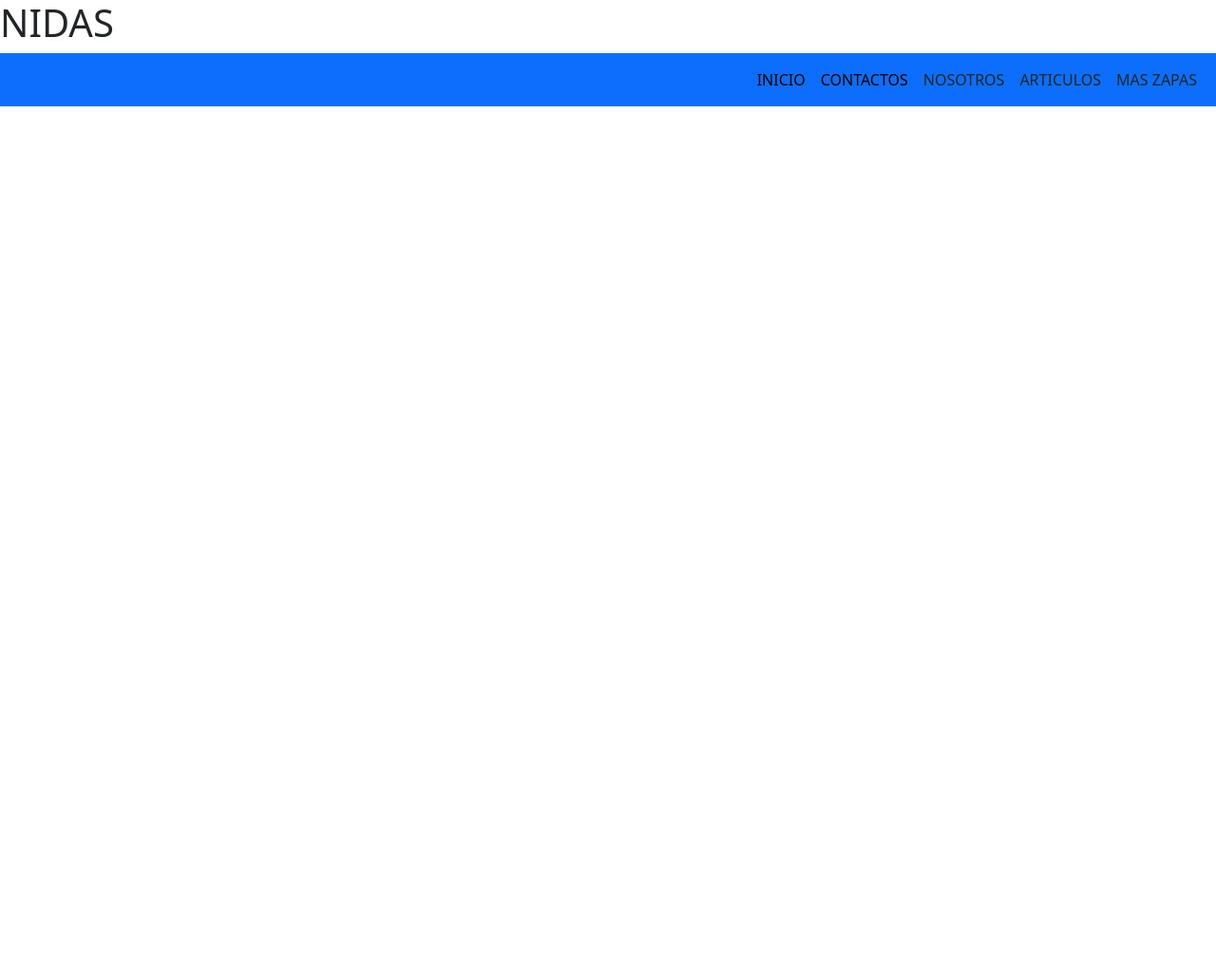
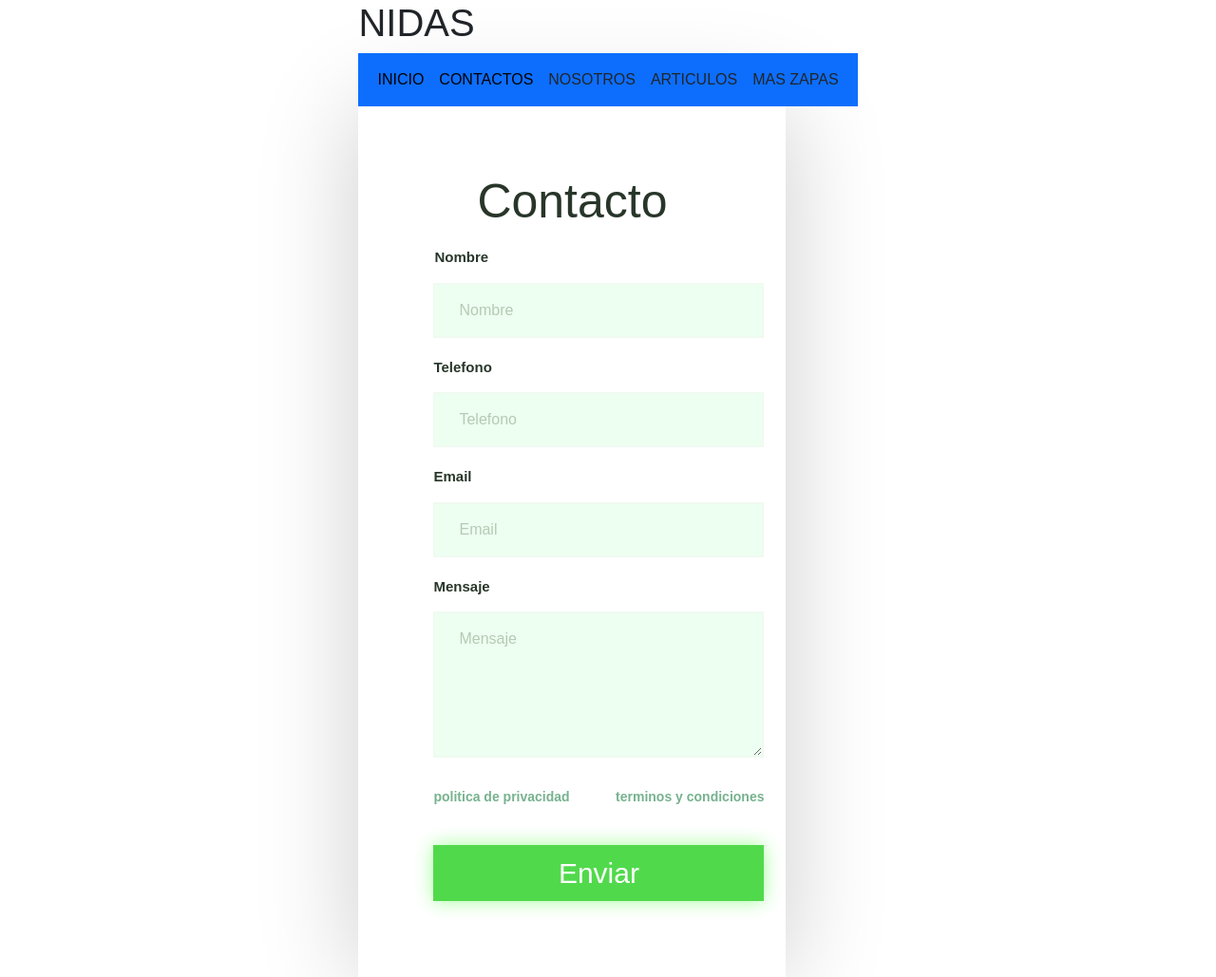
Before and after one commit to bautistaaimar/Proyecto-final-Aimar, a plain HTML site: page pages/contactos.html in a window 1280 px wide. Shown: the whole page at 95% size. Before the commit the page ends 800 px from the top, so only its background shows below. Drawn offline with nearby package versions, Linux system fonts and the light colour scheme.

Commit message:
creacion de contactos

```diff
--- a/css/contactos.css
+++ b/css/contactos.css
@@ -0,0 +1,92 @@
+body{
+    font-family: Arial, Helvetica, sans-serif;
+    min-height: 100vh;
+    display: flex;
+    align-items: center;
+    justify-content: center;
+}
+
+form{
+    padding: 60px 80px;
+    box-shadow: 0 0 100px rgba(0, 0, 0, 0.2);
+    text-align: center;
+    width: 450px;
+    justify-content: center;
+    outline: none;
+}
+
+.input-group{
+    display: flex;
+    flex-direction: column;
+    text-align: left;
+}
+
+h2{
+    color: #283629;
+    font-size: 50px;
+    padding: 10px;
+    justify-content: center;
+}
+
+label{
+    color: #283629;
+    font-size: 15px;
+    font-weight: 600;
+    margin-bottom: 15px;
+}
+
+input, textarea{
+    padding: 15px 25px;
+    border-radius: 25px;
+    margin-bottom: 20px;
+    background-color: #EDFFF0;
+    border: 2px solid #F0FAF1;
+    color: #283629;
+    outline: none;
+}
+
+input::placeholder,textarea::placeholder{
+    color: #b5cab6;
+}
+
+.form-txt{
+    margin-bottom: 30px;
+    display: flex;
+    justify-content: space-between;
+    align-items: center;
+}
+
+.form-txt a{
+    color: #76b28e;
+    font-size: 14px;
+    font-weight: 600;
+    text-decoration: none;
+}
+
+.btn{
+    font-size: 30px;
+    color: #FFFFFF;
+    border: 10ox;
+    border-radius: 25px;
+    background-color: #51D94C;
+    box-shadow: 0 0 20px rgba(25, 254, 0, 0.4);
+    cursor: pointer;
+}
+
+.btn:hover{
+    background-color: #50E04B;
+}
+@media(max-with:991px){
+    body{
+        padding: 30px;
+    }
+
+    form{
+        padding: 50px 30px;
+        width: 100%;
+    }
+
+    input{
+        padding: 15px;
+    }
+}
--- a/pages/contactos.html
+++ b/pages/contactos.html
@@ -25,18 +25,40 @@
                             <a class="nav-link active" href="">CONTACTOS</a>
                         </li>
                         <li class="nav-item">
-                            <a class="nav-link text-dark" href="../css/nosotros.css">NOSOTROS</a>
+                            <a class="nav-link text-dark" href="./nosotros.html">NOSOTROS</a>
                         </li>
                         <li class="nav-item">
-                            <a class="nav-link text-dark" href="../css/articulos.css">ARTICULOS</a>
+                            <a class="nav-link text-dark" href="./articulos.html">ARTICULOS</a>
                         </li>
                         <li class="nav-item">
-                            <a class="nav-link text-dark" href="../css/mas.css">MAS ZAPAS</a>
+                            <a class="nav-link text-dark" href="./mas.html">MAS ZAPAS</a>
                         </li>
                     </ul>
                 </div>
             </div>
         </nav>
+
+        <form action="https://formsubmit.co/aimarbautista110@gmail.com" method="POST">
+            <h2>Contacto</h2>
+            <div class="input-group">
+                <label for="name">Nombre</label>
+                <input type="text" name="name" id="name" placeholder="Nombre">
+                <label for="phone">Telefono</label>
+                <input type="tel" name="phone" id="phone" placeholder="Telefono">
+                <label for="email">Email</label>
+                <input type="email" name="email" id="email" placeholder="Email">
+                <label for="massage">Mensaje</label>
+                <textarea name="message" id="message" cols="30" rows="5" placeholder="Mensaje"></textarea>
+                <div class="form-txt">
+                    <a href="#">politica de privacidad</a>
+                    <a href="#">terminos y condiciones</a>
+                </div>
+                <input class="btn" type="submit" value="Enviar">
+
+                <input type="hidden" name="_next" value="http://127.0.0.1:5500/pages/contactos.html">
+                <input type="hidden" name="_captcha" value="flase">
+            </div>
+        </form>
     </header>
     <main>
 
```
